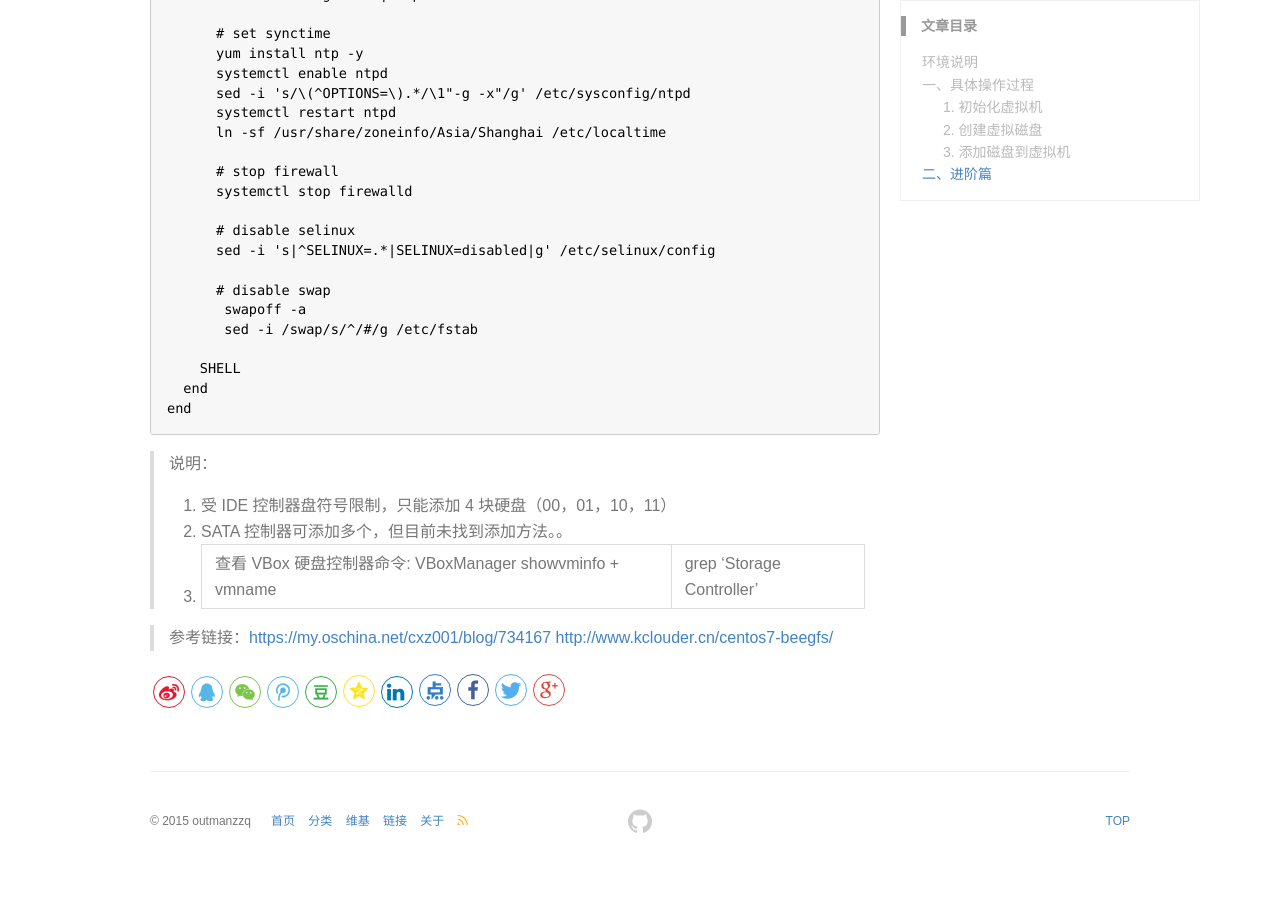
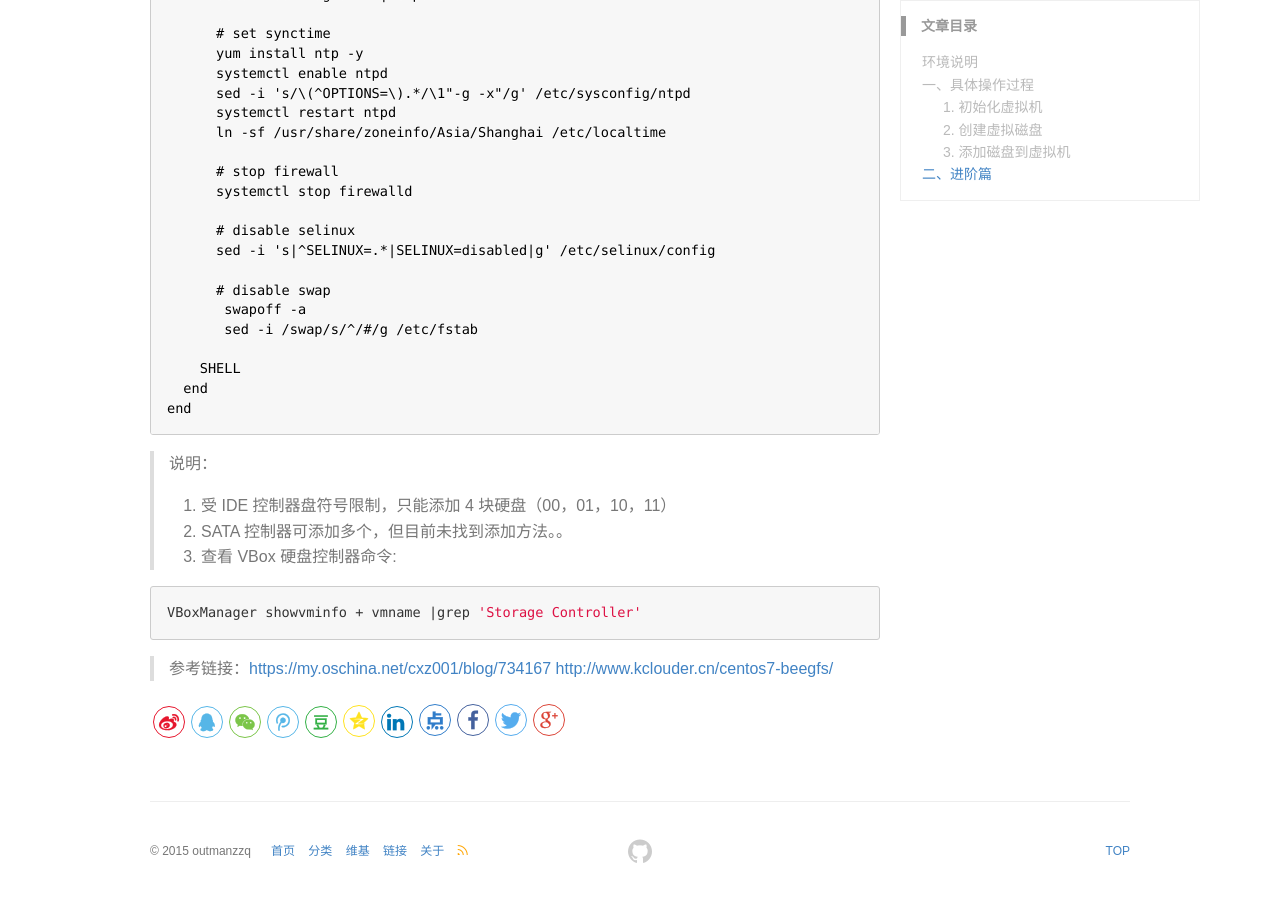
Before and after one commit to outmanzzq/outmanzzq.github.io, a Jekyll site: the page built from _posts/2019-12-10-add-newdisk-for-virtualbox.md, in a window 1280 px wide and 900 px high, scrolled down 7973 px. Built offline with Jekyll 4.4.1, drawn with Linux system fonts in a browser that asks for light colours; comment, search, counter and statistics services are not loaded; before the commit the page ends 8843 px from its top, so only the background shows below that.

Commit message:
update post add newdisk fix shell command error!

````diff
--- a/_posts/2019-12-10-add-newdisk-for-virtualbox.md
+++ b/_posts/2019-12-10-add-newdisk-for-virtualbox.md
@@ -401,7 +401,11 @@ end
 > 说明：
 > 1. 受 IDE 控制器盘符号限制，只能添加 4 块硬盘（00，01，10，11）
 > 2. SATA 控制器可添加多个，但目前未找到添加方法。。
-> 3. 查看 VBox 硬盘控制器命令:  VBoxManager showvminfo + vmname |grep 'Storage Controller'
+> 3. 查看 VBox 硬盘控制器命令:
+
+```bash
+VBoxManager showvminfo + vmname |grep 'Storage Controller'
+```
 
 > 参考链接：<https://my.oschina.net/cxz001/blog/734167>
 > <http://www.kclouder.cn/centos7-beegfs/>
````
